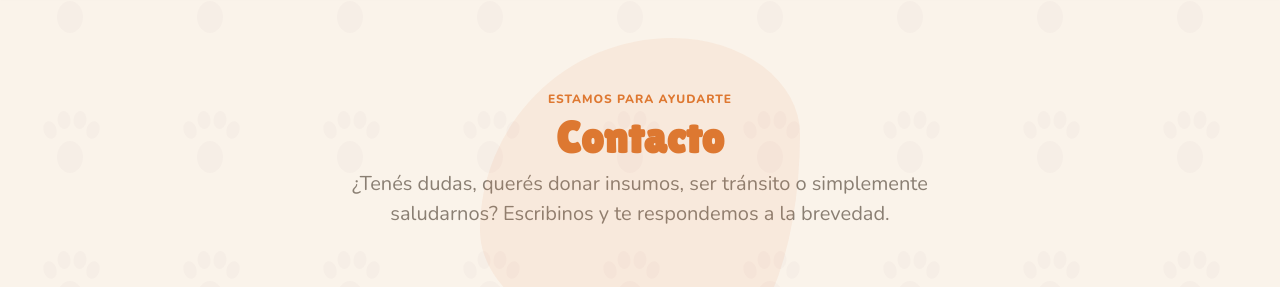
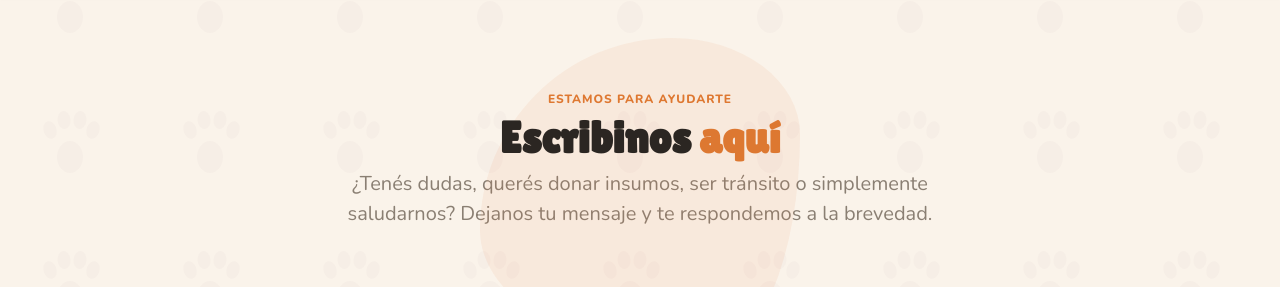
Before and after one commit to franclerc/Maquetacion-e-interfaces-web, a plain HTML site: page contacto.html in a window 1280 px wide. Shown: the part 78-365 px from the top of the page. Drawn offline with nearby package versions, Linux system fonts and the light colour scheme.

Commit message:
Update contacto.html

```diff
--- a/contacto.html
+++ b/contacto.html
@@ -39,9 +39,9 @@
         <section class="ayudar-intro ayudar-intro--compacta">
             <p class="ayudar-intro__eyebrow">Estamos para ayudarte</p>
 
-            <h1 class="ayudar-intro__titulo"><span class="resaltado">Contacto</span></h1>
+             <h1 class="ayudar-intro__titulo">Escribinos<span class="resaltado"> aquí</span></h1>
             <p class="ayudar-intro__texto">¿Tenés dudas, querés donar insumos, ser tránsito o simplemente saludarnos?
-                Escribinos y te respondemos a la brevedad.</p>
+                Dejanos tu mensaje y te respondemos a la brevedad.</p>
         </section>
 
         <section class="formulario-contacto" id="contacto">
```
